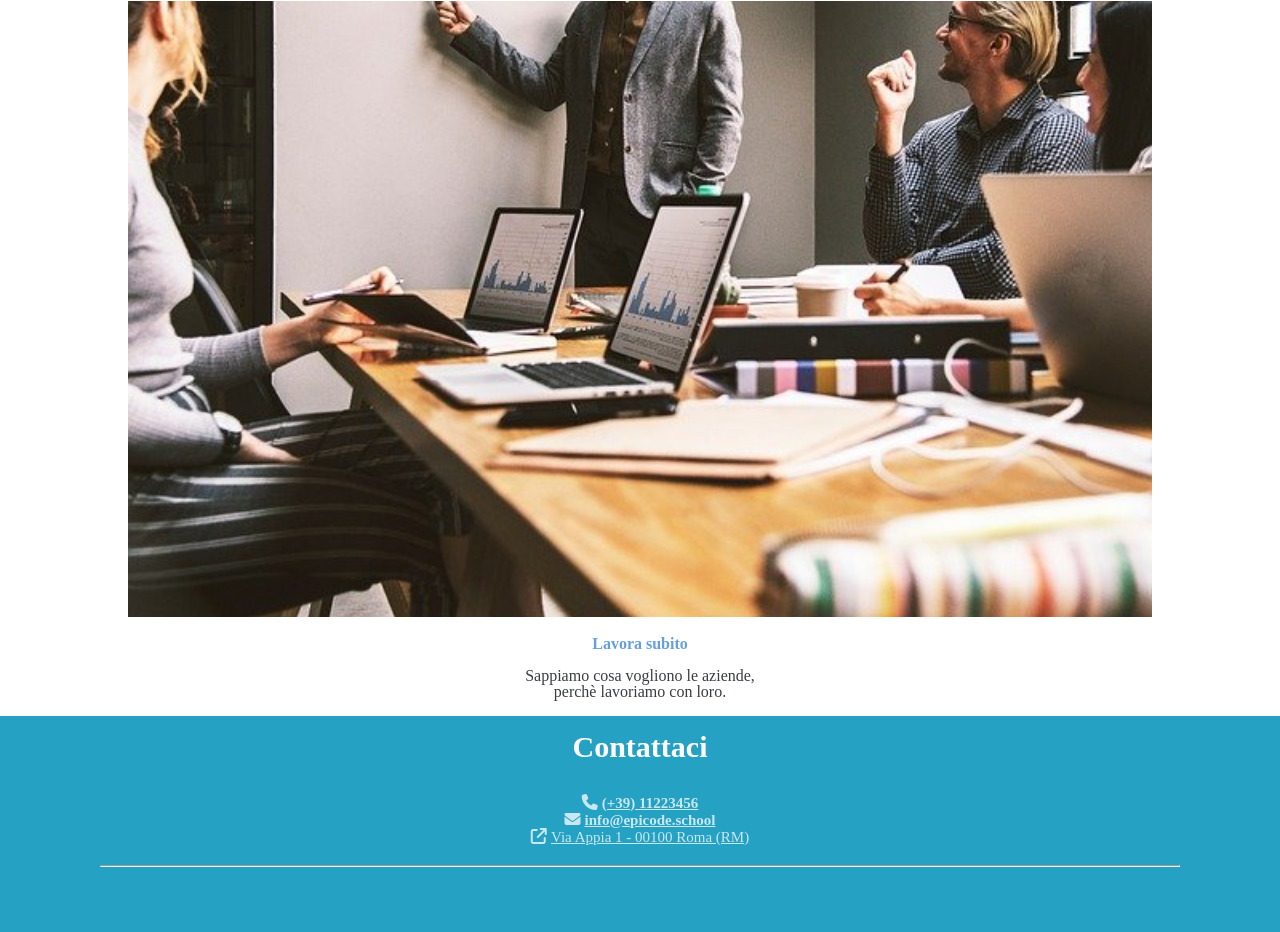
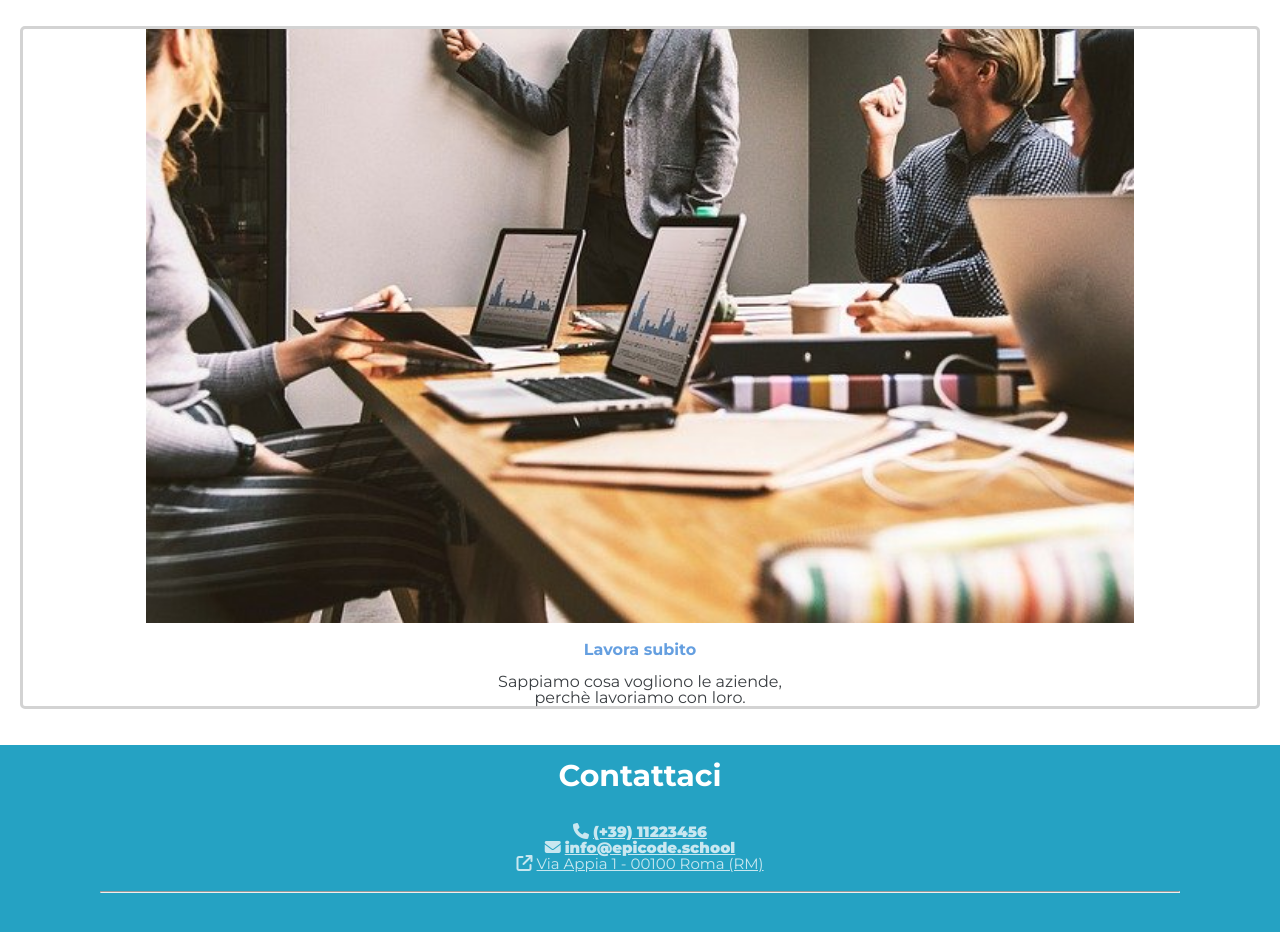
Before and after one commit to MichelaKalowski/U1-W1-D5, a plain HTML site: page index.html in a window 1280 px wide. Shown: the part 3038-3970 px from the top of the page. Drawn offline with Linux system fonts and the light colour scheme.

Commit message:
AGGIORNAMENTO COMPITO

```diff
--- a/css/style.css
+++ b/css/style.css
@@ -1,4 +1,5 @@
-/* Your styles here */
+@import url('https://fonts.googleapis.com/css2? family= Montserrat:ital,wght@0,100;0,200;0,300;0,400;0,500;0,600;0,700;0,800;0,900;1,100;1,200; 1.300;1.400;1.500;1.600;1.700;1.800;1.900 & famiglia= Poppins:ital,wght@0.100;0.200;0.300;0.400;0.500;0.600;0.700;0.800;0.900;1.100;1.200;1.500;1.500;1.500;1. 1.600;1.700;1.800;1.900 & display=scambia');
+
 body {
     margin: 0cm;
     text-align: center;
@@ -16,8 +17,9 @@ header {
     max-width: 100%;
     padding-top: 2em;
     padding-bottom: 2em;
-    font-family: "Montserrat", sans-serif;
+    font-family: 'Montserrat', sans-serif;
 }
+
 .logo {
     background-color: black;
     padding-top: 2em;
@@ -50,11 +52,6 @@ main {
     font-family: "Montserrat";
 }
 
-.article1 {
-    border-style: solid;
-    border: 20px;
-    border-color: #dee1e3;
-}
 
 .img1 {
     border-radius: 100%;
@@ -85,6 +82,28 @@ h2 {
     font-style: italic;
 }
 
+.c {
+    border: solid;
+    border-radius: 5px;
+    border-color: lightgrey;
+    margin: 20px;
+}
+
+.b {
+    border: solid;
+    border-radius: 5px;
+    border-color: lightgrey;
+
+}
+
+
+
+.a {
+    border: solid;
+    border-radius: 5px;
+    border-color: lightgrey;
+}
+
 .img2 {
     width: 80%;
 }
@@ -106,13 +125,13 @@ footer {
 .contattaci {
     font-size: 30px;
     font-weight: bold;
-    font-family: "Montserrat";
+    font-family: 'Montserrat', sans-serif;
     color: white;
 }
 
 footer a {
     font-size: 15px;
-    font-family: "Montserrat";
+    font-family: 'Montserrat', sans-serif;
     text-align: center;
     color: #c8e7f0;
 }
@@ -124,6 +143,6 @@ hr {
 
 .fa-regular {
     font-size: 15px;
-    font-family: "Montserrat";
+    font-family: 'Montserrat', sans-serif;
     text-align: center;
 }
--- a/index.html
+++ b/index.html
@@ -70,12 +70,11 @@
             </p>
         </div>
         <br>
-        <div>
+        <div class="a">
             <br>
             <img class="img2" src="./images/foto1.jpg" alt="img2">
             <br>
             <br>
-            <div class="article1">
             <p>
             <h5>Il tuo PC</h5>
             <br>
@@ -84,6 +83,7 @@
             </p>
         </div>
         <br>
+        <div class="b">
             <img class="img3" src="./images/foto2.jpg" alt="img3">
             <br>
             <br>
@@ -93,8 +93,9 @@
             Impara da chi diventerai tra qualche
             <br>anno e diventa una rockstar come loro.
             </p>
+        </div>
         <br>
-            <img class="img4" src="./images/foto3.jpg" alt="img4">
+        <div class="c"><img class="img4" src="./images/foto3.jpg" alt="img4">
             <br>
             <br>
             <p>
@@ -117,7 +118,7 @@
         <i class="fa-solid fa-envelope"> <a href="#">info@epicode.school</a></i>
         <br>
         <i class="fa-solid fa-arrow-up-right-from-square"></i> <a href="#">Via Appia 1 - 00100 Roma (RM)</a></i>
-        <hr> <i class="fa-regular fa-copyright"> 2021. Immagini di <a href="Pixabay-">Pixabay.</a></i>
+        <hr> <i class="fa-regular fa-copyright"> 2021. Immagini di <a href="Pixabay">Pixabay.</a></i>
 
         </p>
 
```
Lines whose indentation alone changed are shown as unchanged.
